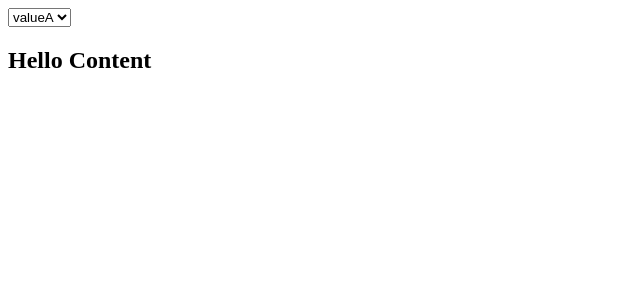
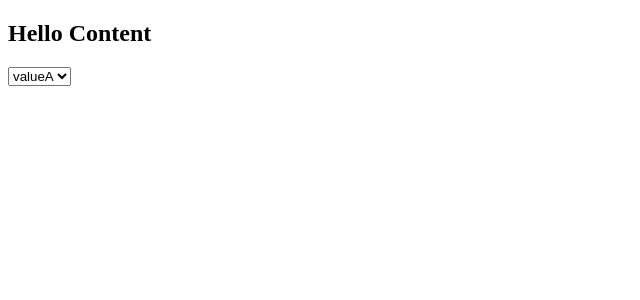
Before and after one commit to sean1093/angular-starter, an Angular app in the folder sample-app/: page /content in a window 1280 px wide. Shown: the top 300 px of the page, without its empty margins (0-640 px from the left). Built offline with nearby package versions, Linux system fonts and the light colour scheme.

Commit message:
update router

```diff
--- a/sample-app/src/app/app-routing.module.ts
+++ b/sample-app/src/app/app-routing.module.ts
@@ -1,11 +1,11 @@
 import { NgModule } from '@angular/core';
 import { RouterModule, Routes } from '@angular/router';
 
-import {AppComponent} from './app.component';
 import {ContentComponent} from './content/content.component';
 import {PictureComponent} from './picture/picture.component';
 
 const routes: Routes = [
+  { path: '', redirectTo: '/content', pathMatch: 'full' },
   { path: 'picture', component: PictureComponent },
   { path: 'content', component: ContentComponent }
 ];
--- a/sample-app/src/app/app.component.html
+++ b/sample-app/src/app/app.component.html
@@ -1,4 +1,4 @@
-<ui-select [data]="bindingData"></ui-select>
+
 <ul>
   <li *ngFor="let post of posts">
     name: {{ post.name }}
--- a/sample-app/src/app/app.component.ts
+++ b/sample-app/src/app/app.component.ts
@@ -1,7 +1,7 @@
 import {Component, OnInit} from '@angular/core';
 import {PostService} from './post.service';
 // import {Post} from './post';
-import { MasterData } from './masterData';
+
 
 @Component({
   selector: 'app-root',
@@ -9,13 +9,8 @@ import { MasterData } from './masterData';
   styleUrls: ['./app.component.css']
 })
 export class AppComponent implements OnInit {
-    bindingData: MasterData[];
-    // posts: Post[];
+
     constructor(private postService: PostService) {
-      this.bindingData = [
-        {key: 'A1', value: 'valueA'},
-        {key: 'B1', value: 'valueB'}
-      ]
     }
 
 
--- a/sample-app/src/app/app.module.ts
+++ b/sample-app/src/app/app.module.ts
@@ -1,6 +1,6 @@
 import {BrowserModule} from '@angular/platform-browser';
 import {NgModule} from '@angular/core';
-import { FormsModule }    from '@angular/forms';
+import { FormsModule } from '@angular/forms';
 
 import {AppComponent} from './app.component';
 import {UiSelectComponent} from './ui.select.component';
--- a/sample-app/src/app/content/content.component.html
+++ b/sample-app/src/app/content/content.component.html
@@ -1 +1,2 @@
 <h2>Hello Content</h2>
+<ui-select [data]="bindingData"></ui-select>
--- a/sample-app/src/app/content/content.component.ts
+++ b/sample-app/src/app/content/content.component.ts
@@ -1,4 +1,5 @@
 import {Component, OnInit} from '@angular/core';
+import { MasterData } from './../masterData';
 
 @Component({
   selector: 'app-content',
@@ -7,8 +8,13 @@ import {Component, OnInit} from '@angular/core';
 
 export class ContentComponent implements OnInit {
 
-    constructor() {
-    }
+  bindingData: MasterData[];
+  constructor() {
+    this.bindingData = [
+      {key: 'A1', value: 'valueA'},
+      {key: 'B1', value: 'valueB'}
+    ]
+  }
 
 
     ngOnInit(): void {
```
Also changed, not shown: 2 other files (tests, documents, lock files or other folders).
